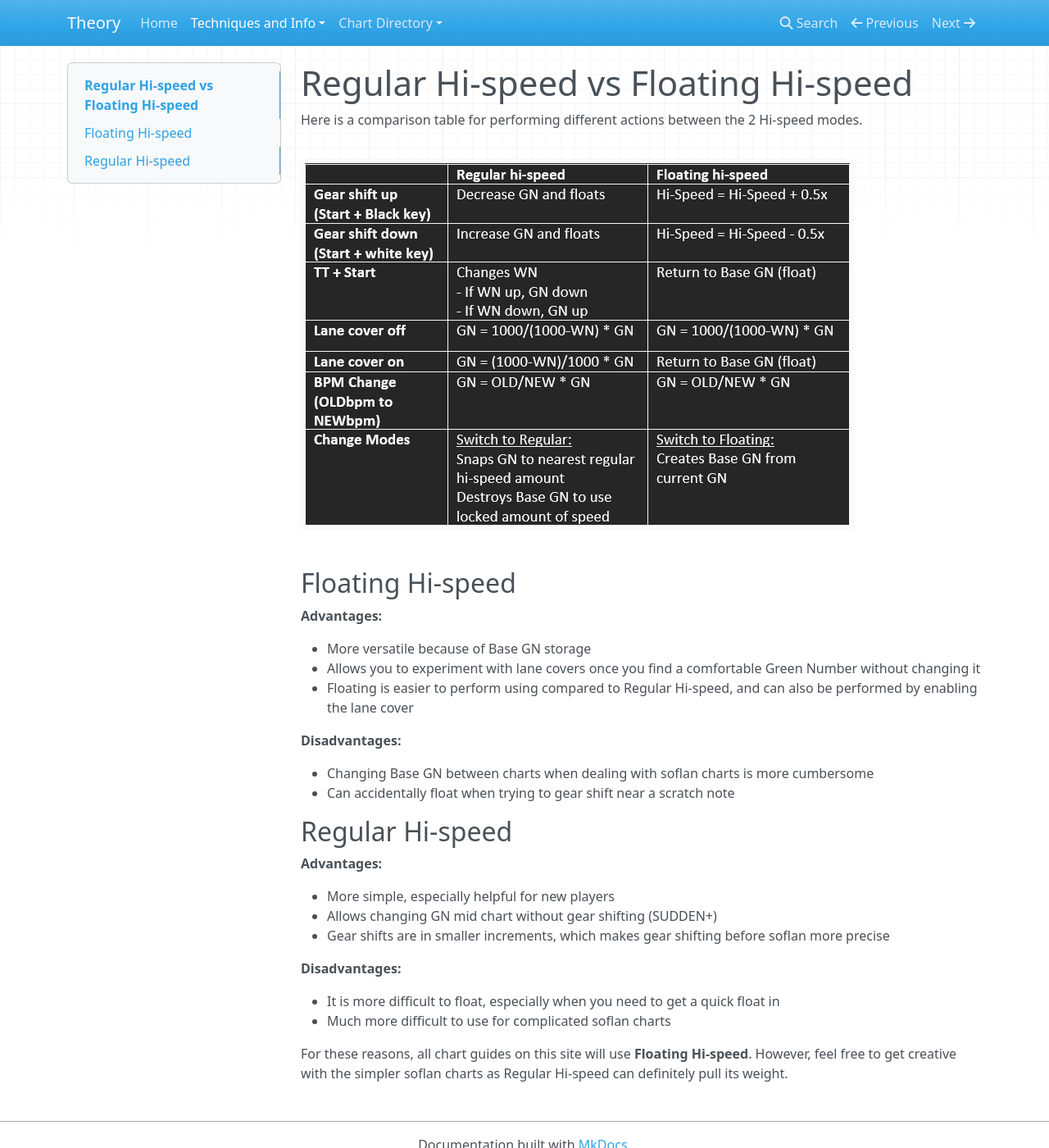
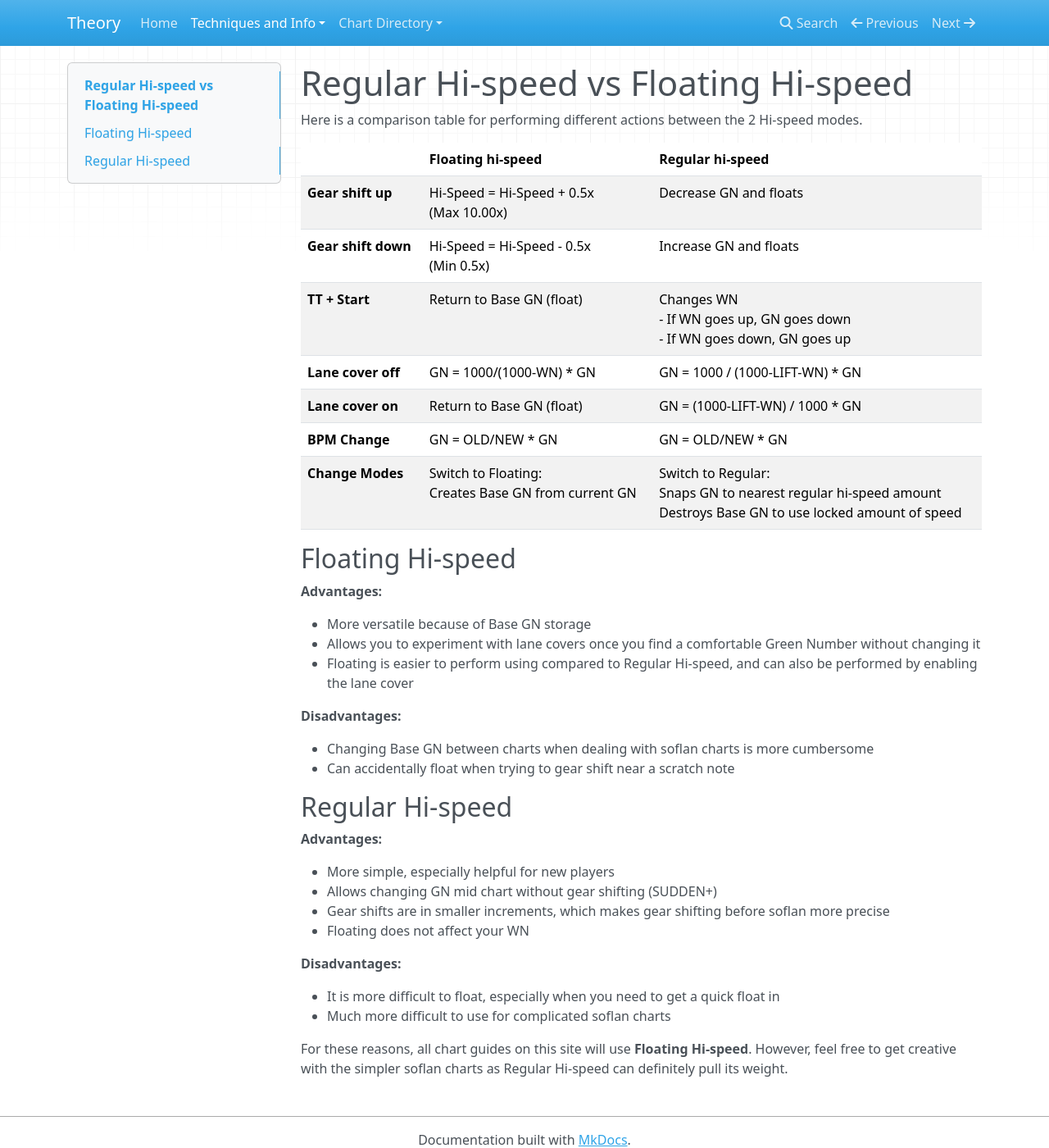
Before and after one commit to luboise/Theory, an MkDocs documentation site: the page built from docs/resources/regvsfloat.md, in a window 1280 px wide and 1400 px high. Shown: the whole window at 82% size. Built offline with MkDocs 1.6.1, drawn with Linux system fonts in a browser that asks for light colours; nearby versions of some CDN libraries; old or Windows-style settings are respelled for this version of MkDocs.

Commit message:
Lift + Formulae
Wrote up lift formulae and lane cover removal formulae for optimal soflan'ing. Edited the page for Theory to have the correct value of 306, instead of 301.

```diff
--- a/docs/resources/regvsfloat.md
+++ b/docs/resources/regvsfloat.md
@@ -2,7 +2,17 @@
 
 Here is a comparison table for performing different actions between the 2 Hi-speed modes.
 
-![Regular vs floating comp table](action_table.png "Regular Hi-speed vs Floating Hi-speed")
+|                                                 | Floating hi-speed                                      | Regular hi-speed                                                                                                     |
+|-------------------------------------------------|--------------------------------------------------------|----------------------------------------------------------------------------------------------------------------------|
+| **Gear shift up**                               | Hi-Speed = Hi-Speed + 0.5x<br>(Max 10.00x)             | Decrease GN and floats                                                                                               |
+| **Gear shift down**                             | Hi-Speed = Hi-Speed - 0.5x<br>(Min 0.5x)               | Increase GN and floats                                                                                               |
+| **TT + Start**                                  | Return to Base GN (float)                              | Changes WN<br>- If WN goes up, GN goes down<br>- If WN goes down, GN goes up                                         |
+| **Lane cover off**                              | GN = 1000/(1000-WN) * GN                               | GN = 1000 / (1000-LIFT-WN) * GN                                                                                      |
+| **Lane cover on**                               | Return to Base GN (float)                              | GN = (1000-LIFT-WN) / 1000 * GN                                                                                      |
+| **BPM Change**                                  | GN = OLD/NEW * GN                                      | GN = OLD/NEW * GN                                                                                                    |
+| **Change Modes**                                | Switch to Floating:<br>Creates Base GN from current GN | Switch to Regular:<br>Snaps GN to nearest regular hi-speed amount<br>Destroys Base GN to use locked amount of speed  |
+
+
 
 ## Floating Hi-speed
 
@@ -24,6 +34,7 @@
 - More simple, especially helpful for new players
 - Allows changing GN mid chart without gear shifting (SUDDEN+)
 - Gear shifts are in smaller increments, which makes gear shifting before soflan more precise
+- Floating does not affect your WN
 
 **Disadvantages:**
 
--- a/mkdocs.yml
+++ b/mkdocs.yml
@@ -7,7 +7,9 @@
         - "Floating Hi-speed": resources\float_hs.md
         - "Regular Hi-speed": resources\reg_hs.md
         - "Regular vs Floating Hi-speed": resources\regvsfloat.md
+        - "Lift and Formulae (IMPORTANT FOR LIFT PLAYERS)": resources\lift_formulae.md
         - "Advanced - Pre-Floating": resources\prefloating.md
+
     - Chart Directory:
         - "IIDX13 - DistorteD":
             - "Concertino in Blue": resources\chartdirectory\iidx13\CiB.md
```
Also changed, not shown: docs/resources/chartdirectory/iidx27/Theory.md (+3 -1 lines), docs/resources/float_hs.md (+2 -0 lines), docs/resources/lift_formulae.md (added, +113 -0 lines), docs/resources/reg_hs.md (+0 -1 lines), docs/resources/action_table.png (deleted), docs/resources/formula_graph1.png (added), docs/resources/formula_graph2.png (added), docs/resources/lift_example.png (added), docs/resources/theory_speedup.png (added).
